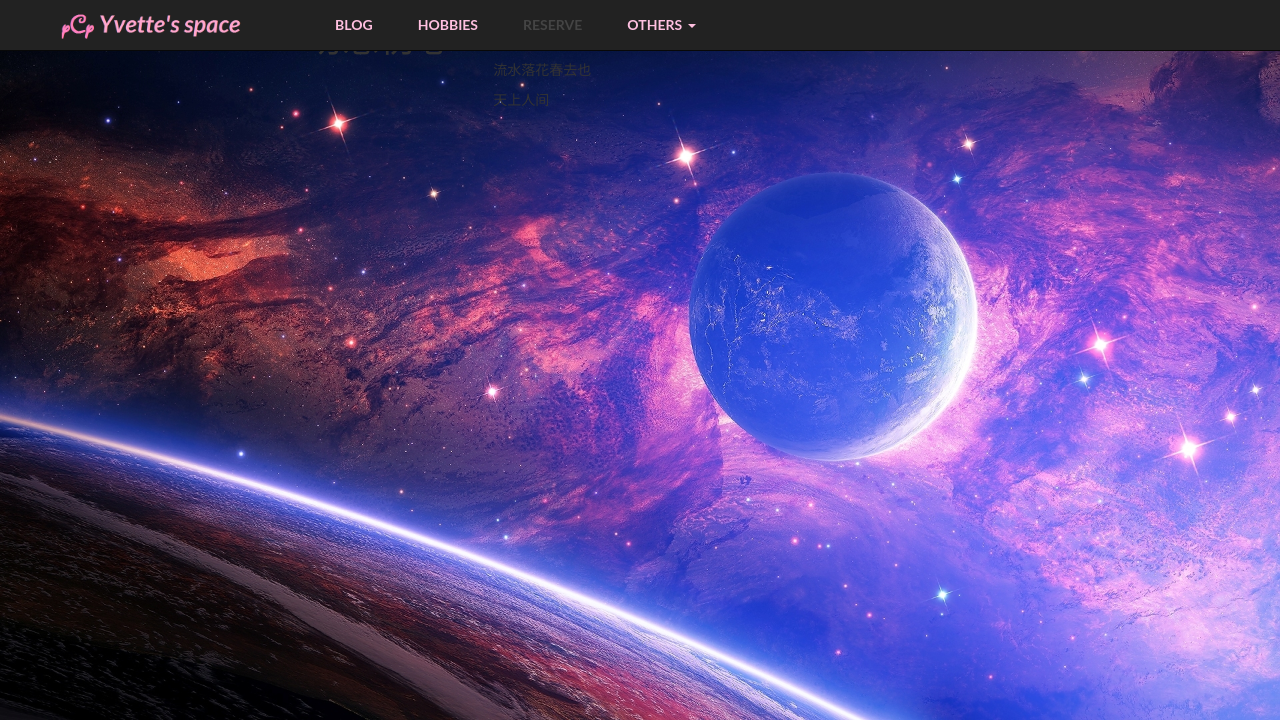
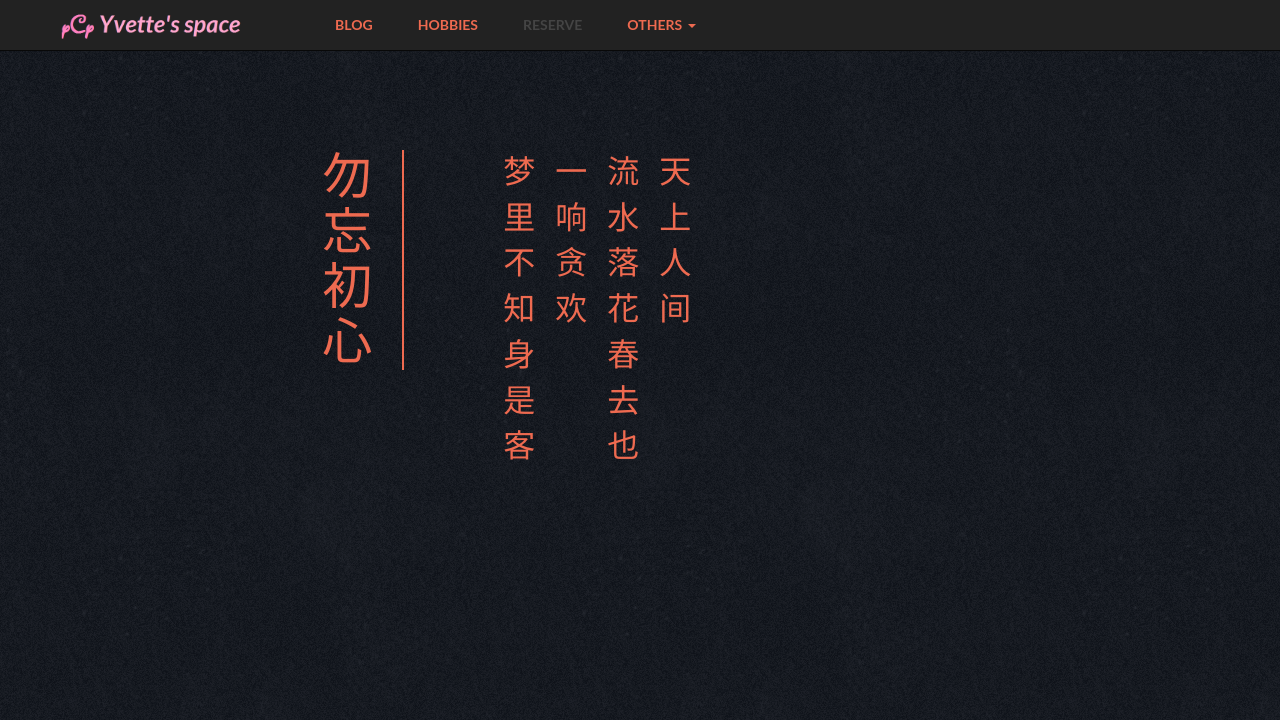
Before and after one commit to ycymio/ycymio.github.io, a PHP site: page / in a window 1280 px wide. Shown: the top 720 px of the page. Run offline with PHP 8.4, Linux system fonts and the light colour scheme.

Commit message:
update the page of index

```diff
--- a/style.css
+++ b/style.css
@@ -9,13 +9,14 @@
 }
 
 h1, p, a, button{
-    font-family: cursive,"STXinwei", KaiTi;
+    font-family: cursive,KaiTi, "STXinwei";
 }
 
 body{
-    background-color: #000000;
-    background-image: url("image/main.jpg");
-    background-size: cover;
+    background-color: #2F2F2F;
+    background-image: url("image/texture/blackmamba.png");
+    background-attachment: fixed;
+    color: #EE6A50;
 }
 
 .navbar-brand{
@@ -30,36 +31,35 @@ body{
     font-weight: bolder;
 }
 
-/*navbar -- ͯ�����*/
 .navbar-inverse .navbar-nav>li>a{
-    color: #FFC0E0;
+    color: #EE6A50;
     padding-right: 30px;
 }
 
 .navbar-inverse .navbar-nav>li>a:focus,.navbar-inverse .navbar-nav>li>a:hover{
-    color: #ff80c0;
+    color: #ff8c69;
 }
 
 .navbar-inverse .navbar-nav>.active>a,
 .navbar-inverse .navbar-nav>.active>a:focus,.navbar-inverse .navbar-nav>.active>a:hover{
-    color: #FFE0F0;
+    color: #EE6A50;
 }
 
 .navbar-inverse .navbar-nav .dropdown-menu{
-    background-color: #080808;
+    background-color: #2F2F2F;
 }
 
 .navbar-inverse .navbar-nav .open .dropdown-menu>li>a{
     /*color: #ffffff;*/
-    color: #E7C9E7;
-    background-color: #080808;
+    color: #ff8c69;
+    background-color: #2F2F2F;
     /*������������������ɫ*/
 }
 
 .navbar-inverse .navbar-nav .open .dropdown-menu>li>a:focus,
 .navbar-inverse .navbar-nav .open .dropdown-menu>li>a:hover{
-    color:#A349A4;
-    background-color:#ffffff;
+    color:#ff8c69;
+    background-color:#2F2F2F;
 }
 
 .title-text{
@@ -76,11 +76,45 @@ body{
     line-height: 75px;
 }
 
+.h1-up{
+    margin-top: 150px;
+    margin-left: 10%;
+    width: 50px;
+    font-size: 50px;
+    word-wrap: break-word;
+    letter-spacing: 20px;
+    border-right: 2px solid #EE6A50;
+    padding-right: 80px;
+}
+
+.p-up{
+    margin-top: 150px;
+    margin-left: 10px;
+    margin-right: 10px;
+    width: 32px;
+    font-size: 32px;
+    float:left;
+}
+
+/*.div-line-up{*/
+    /*border: 2px solid #EE6A50;*/
+    /*margin-top: 150px;*/
+    /*width: 20px;*/
+    /*height: 320px;*/
+/*}*/
+/*.line-up{*/
+    /*border: 2px solid #EE6A50;*/
+    /*margin-top: 150px;*/
+    /*width: 20px;*/
+    /*height: 320px;*/
+    /*!*display: block;*!*/
+    /*!*border-left: 2px solid #EE6A50;*!*/
+/*}*/
+
 .pcommon{
     color: #ffffff;
     font-size: 14pt;
     margin-left: 80px;
-
 }
 
 .button{
```
